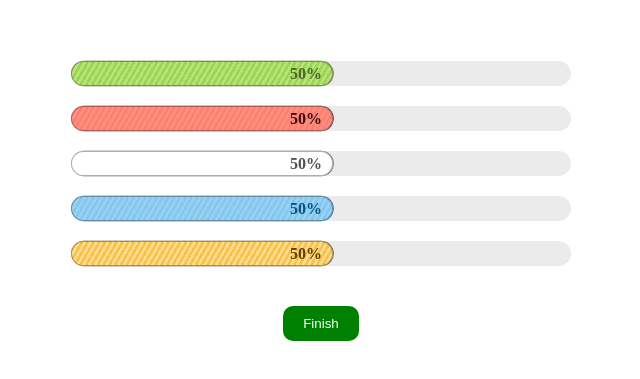
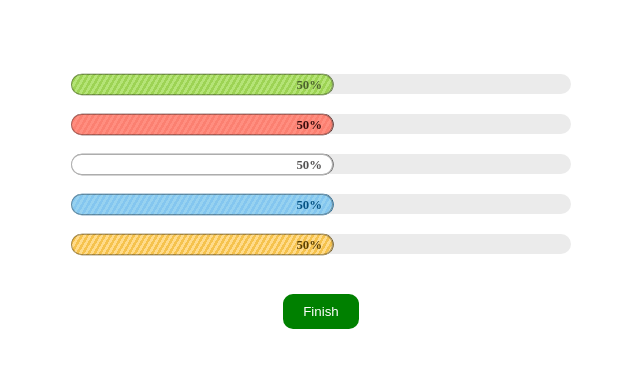
Before and after one commit to Solomon-igbigbi/progress-bar, a plain HTML site: page index.html in a window 1280 px wide. Shown: the part 207-586 px from the top of the page, without its empty margins (319-959 px from the left). Drawn offline with Linux system fonts and the light colour scheme.

Commit message:
changed bar size

```diff
--- a/styles.css
+++ b/styles.css
@@ -17,7 +17,7 @@ body {
     text-align: center;
     border-radius: 30px;
     width: 500px;
-    height: 25px;
+    height: 20px;
 }
 
 .format {
@@ -28,6 +28,7 @@ body {
     width: 50%;
     text-align: right;
     padding-top: 3px;
+    font-size: 0.8rem;
     padding-right: 10px;
     box-shadow: 0.5px 0px 0px 0.2px;
 }
```
